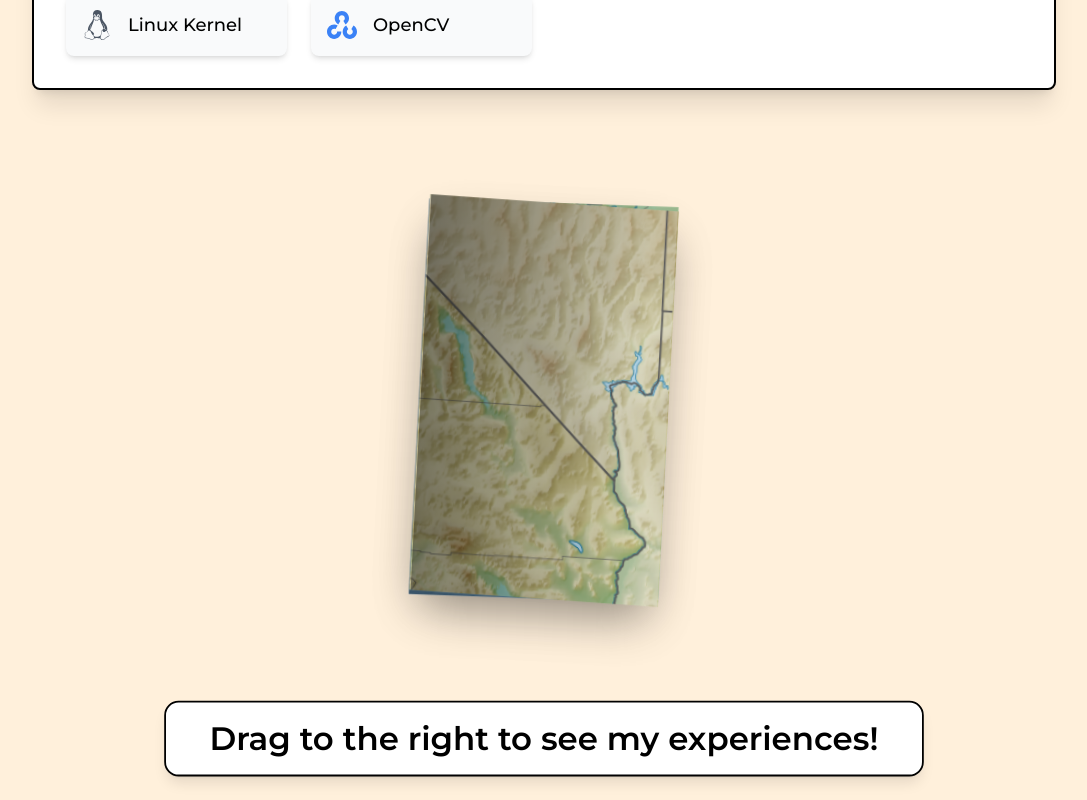
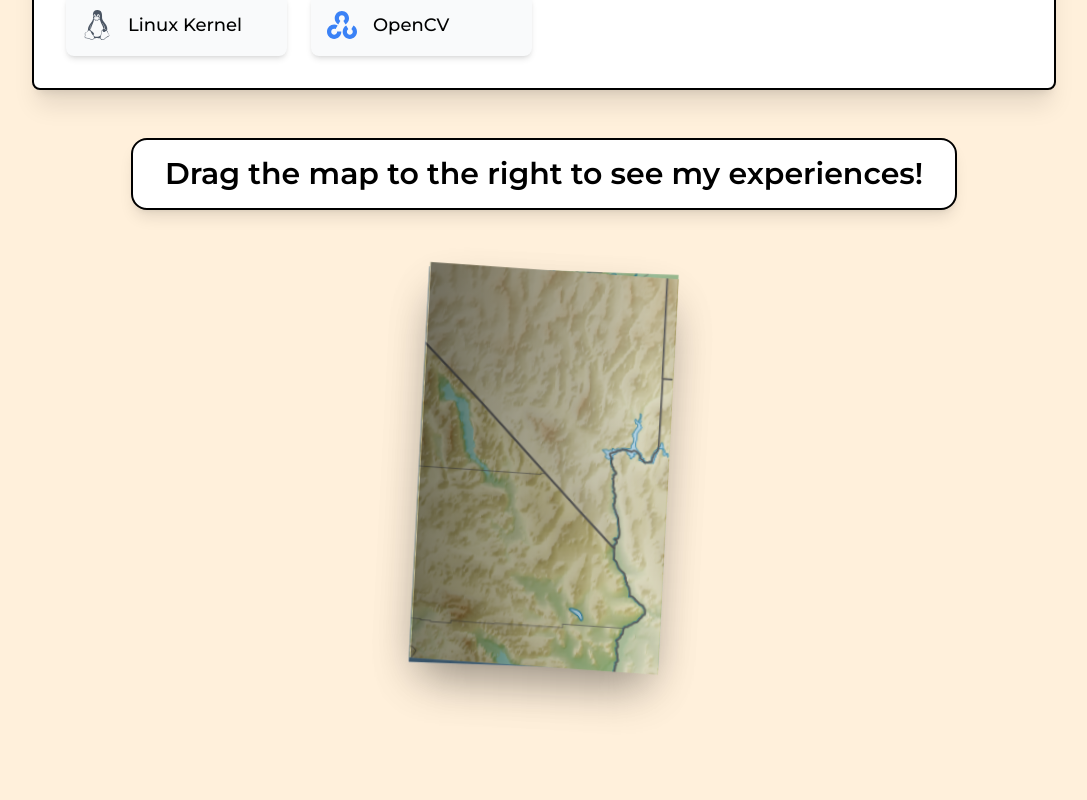
Before and after one commit to LorenzoBolls/LorenzoBolls.github.io, a React (Create React App) app: page / in a window 1280 px wide. Shown: the part 1560-2360 px from the top of the page, without its empty margins (96-1183 px from the left). Built offline with nearby package versions, Linux system fonts and the light colour scheme.

Commit message:
Adjusted Map Instructions to Top

```diff
--- a/src/components/FoldMap.js
+++ b/src/components/FoldMap.js
@@ -81,6 +81,28 @@ const FoldMap = () => {
 
    return (
        <div className="overflow-x-clip relative">
+            <motion.div
+                variants={{
+                    folded: {
+                    opacity: 1,
+                    scale: 1,
+                    y: 0, // Normal position
+                    },
+                    open: {
+                    opacity: 0,
+                    scale: 0.9,
+                    y: -30, // Adjust position or fade out when open
+                    },
+                }}
+                animate={isFolded ? "folded" : "open"}
+                initial="folded"
+                transition={{ duration: 0.3, ease: "easeInOut" }}
+                className="text-xl font-semibold md:text-2xl lg:text-3xl mx-auto"
+                >
+                <p className="rounded-2xl bg-white border-black border-2 px-6 py-3 md:px-8 md:py-4 shadow-lg max-w-fit text-center mx-auto">
+                    Drag the map to the right to see my experiences!
+                </p>
+            </motion.div>
 
 
            {/* Main container for the folding map */}
@@ -161,29 +183,10 @@ const FoldMap = () => {
                         y: 0,
                     },
                 }}
-                  className="flex w-full justify-center text-xl font-semibold md:text-4xl"
+                className="flex w-full justify-center text-xl font-semibold md:text-4xl mx-auto"
             >
                 <p className="rounded-2xl bg-white border-black border-2 px-6 py-3 md:px-12 md:py-5 shadow-lg w-auto max-w-full">
                     Click on the Red Dots 🔴
-                  </p>
-              </motion.div>
-              <motion.div
-                  variants={{
-                      folded: {
-                       opacity: 1,
-                       scale: 1,
-                       y: 0,
-                      },
-                      open: {
-                       opacity: 0,
-                       scale: 0.9,
-                       y: 30,
-                      },
-                  }}
-                  className="flex w-full justify-center text-xl font-semibold md:text-4xl"
-              >
-                  <p className="rounded-2xl bg-white border-black border-2 px-12 py-5 shadow-lg">
-                      Drag to the right to see my experiences!
                 </p>
             </motion.div>
 
@@ -203,12 +206,12 @@ const FoldMap = () => {
                     handleDotClick(
                         "Grosvenor (Summer 2024)",
                         {
-                                default: { top: "10%", left: "31%" }, // Default position for xs
-                                lg: { top: "10%", left: "32%" },
+                            default: { top: "32%", left: "33%" }, // Default position for xs
+                            lg: { top: "20%", left: "31.2%" },
                         },
                         {
-                                md: { top: "10%", left: "30.5%" },
-                                sm: { top: "10%", left: "31.5%" },
+                            md: { top: "20%", left: "31.5%" },
+                            sm: { top: "23%", left: "32.5%" },
                         }
                     )
                 }
@@ -220,10 +223,10 @@ const FoldMap = () => {
                     ease: "easeInOut",
                 }}
                 className="absolute rounded-full bg-red-500 border-black border-2 w-3 h-3 md:w-4 md:h-4 lg:w-5 lg:h-5 z-50 cursor-pointer shadow-lg
-                   top-[10%] left-[31%]
-                   sm:top-[10%] sm:left-[31.5%]
-                   md:top-[10%] md:left-[30.5%]
-                   lg:top-[10%] lg:left-[30.77%]"
+                top-[33%] left-[31.9%]
+                sm:top-[23.5%] sm:left-[31.2%]
+                md:top-[22%] md:left-[31%]
+                lg:top-[20%] lg:left-[30.9%]"
             ></motion.div>
 
 
@@ -243,10 +246,10 @@ const FoldMap = () => {
                 handleDotClick(
                     "CRUX (Sep 2022 - June 2023)",
                     {
-                            default: { top: "63%", left: "25%" },
+                        default: { top: "10%", left: "8%" },
                         lg: { top: "10%", left: "32%" }
                     },
-                        { md: { top: "0%", left: "20%" }, sm: { top: "53%", left: "53%" } },
+                    { md: { top: "10%", left: "20%" }, sm: { top: "10%", left: "20%" } },
                 )
             }
                 initial="folded"
@@ -257,10 +260,10 @@ const FoldMap = () => {
                     ease: "easeInOut",
                 }}
                 className="absolute rounded-full bg-red-500 border-black border-2 w-3 h-3 md:w-4 md:h-4 lg:w-5 lg:h-5 z-50 cursor-pointer shadow-lg
-                   top-[47%] left-[53%]
-                   sm:top-[48%] sm:left-[53%]
-                   md:top-[55%] md:left-[54%]
-                   lg:top-[65%] lg:left-[54%]"
+                top-[68%] left-[53%]
+                sm:top-[68%] sm:left-[53%]
+                md:top-[68%] md:left-[54%]
+                lg:top-[71%] lg:left-[54%]"
             ></motion.div>
 
 
@@ -280,8 +283,8 @@ const FoldMap = () => {
                 handleDotClick(
                     "PLF (Sep 2023 - Present)",
                     { lg: { top: "10%", left: "72%" } },
-                        { md: { top: "0%", left: "80%" }, sm: { top: "53%", left: "56%" } },
-                        {default: { top: "0%", left: "25%" } },
+                    { md: { top: "0%", left: "83%" }, sm: { top: "13%", left: "89%" } },
+                    {default: { top: "0%", left: "90%" } },
                 )
             }
                 initial="folded"
@@ -292,10 +295,10 @@ const FoldMap = () => {
                     ease: "easeInOut",
                 }}
                 className="absolute rounded-full bg-red-500 border-black border-2 w-3 h-3 md:w-4 md:h-4 lg:w-5 lg:h-5 z-50 cursor-pointer shadow-lg
-                   top-[47%] left-[56%]
-                   sm:top-[48%] sm:left-[56%]
-                   md:top-[55%] md:left-[56%]
-                   lg:top-[65%] lg:left-[56%]"
+                top-[69%] left-[56%]
+                sm:top-[69%] sm:left-[56%]
+                md:top-[69%] md:left-[56%]
+                lg:top-[72%] lg:left-[56%]"
             ></motion.div>
 
 
```
Lines whose indentation alone changed are shown as unchanged.
